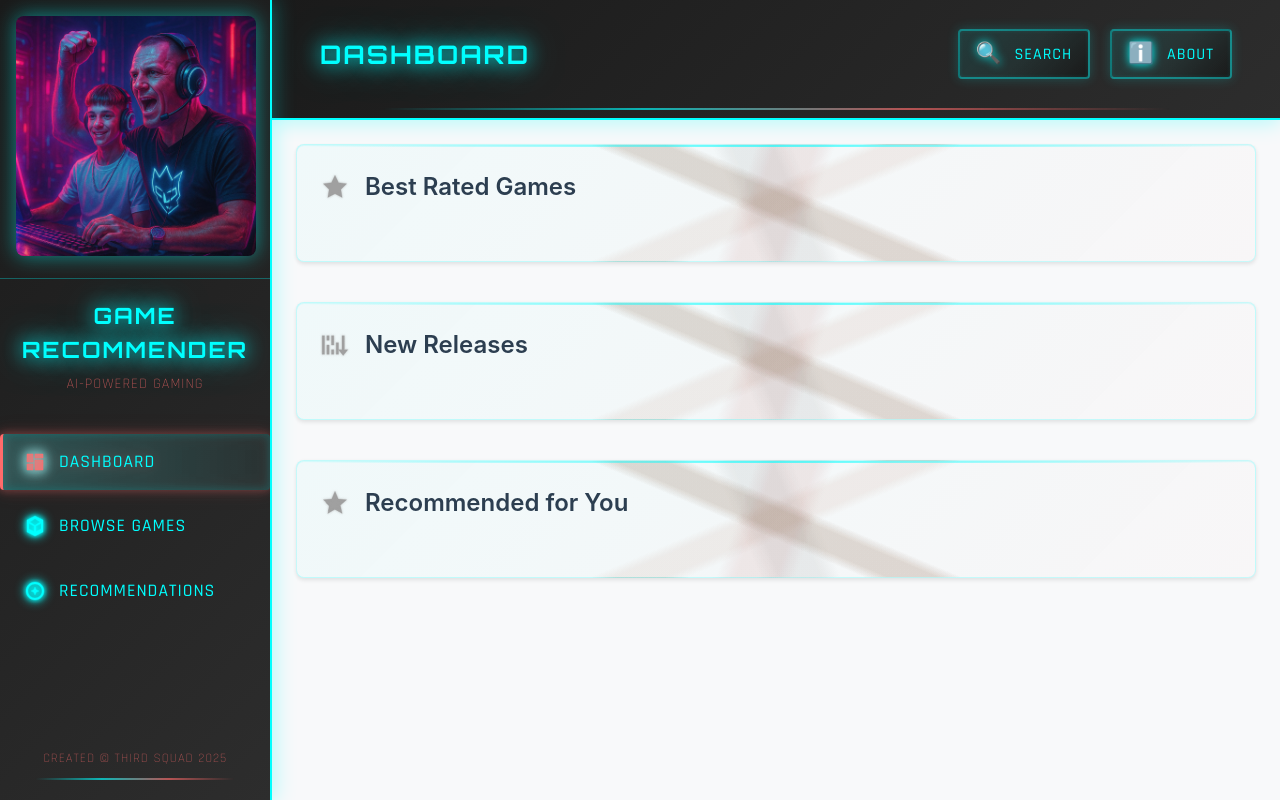
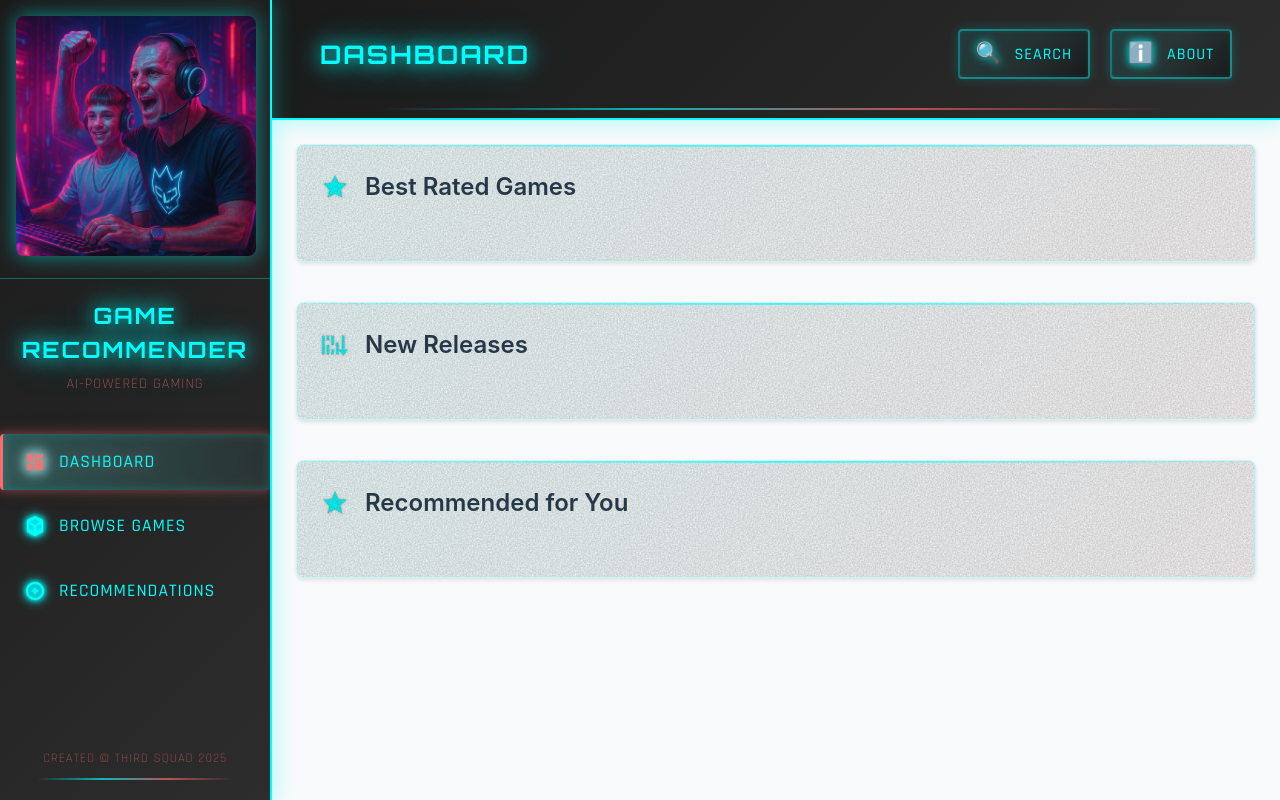
Before and after one commit to SviatoslavS-ui/Game-recomendations, a Spring app: page /pages/dashboard in a window 1280 px wide. Run offline with Thymeleaf, Linux system fonts and the light colour scheme; the template is opened without the code that fills it, so the values that code supplies are empty.

Commit message:
v0.9 everything there but recommend engine

```diff
--- a/src/main/resources/static/css/game-card.css
+++ b/src/main/resources/static/css/game-card.css
@@ -13,6 +13,21 @@
   position: relative; /* For pseudo-element positioning */
   margin: 5px; /* Add margin to prevent border clipping on hover */
   overflow: hidden; /* Ensure texture doesn't overflow rounded corners */
+  z-index: 1; /* Position above parent container */
+}
+
+/* Solid white background to block the noisy gradient */
+.game-card::after {
+  content: '';
+  position: absolute;
+  top: 0;
+  left: 0;
+  right: 0;
+  bottom: 0;
+  background-color: #ffffff; /* Fully opaque white */
+  border-radius: var(--radius-md);
+  pointer-events: none; /* Allow clicks to pass through */
+  z-index: 2; /* Above the noise layer (z-index: 1) */
 }
 
 /* Cyberpunk Texture Overlay */
@@ -30,7 +45,7 @@
   opacity: 0.45; /* Subtle texture overlay */
   border-radius: var(--radius-md);
   pointer-events: none; /* Allow clicks to pass through */
-  z-index: 1; /* Behind content */
+  z-index: 3; /* Above white background (z-index: 2), below content */
   transition: opacity 0.3s ease; /* Smooth opacity transitions */
 }
 
@@ -46,10 +61,12 @@
   opacity: 0.6;
 }
 
-/* Ensure all content appears above texture overlay */
+/* Content appears above background layers */
+
+/* Ensure all content appears above both background layers */
 .game-card > * {
   position: relative;
-  z-index: 2;
+  z-index: 4; /* Top layer - above both background and texture */
 }
 
 .game-image {
--- a/src/main/resources/static/css/game-details-modal.css
+++ b/src/main/resources/static/css/game-details-modal.css
@@ -77,16 +77,28 @@
 }
 
 #gameDetailsContent .game-title {
-    margin: 0.6rem 0 0.6rem 0;
+    margin: 0.6rem auto;
+    padding: 0.5rem 1.2rem 0.4rem;
     font-size: 1.5rem;
     color: var(--cyberpunk-cyan);
     font-family: var(--cyberpunk-font-primary);
     text-transform: uppercase;
-    letter-spacing: 2px;
+    letter-spacing: 1px;
     text-shadow: var(--glow-cyan-sm),
                  var(--glow-cyan-md),
                  var(--glow-cyan-lg);
     animation: glow 2s ease-in-out infinite alternate;
+    max-width: 100%;
+    word-wrap: break-word;
+    overflow-wrap: break-word;
+    box-sizing: border-box;
+    display: flex;
+    align-items: center;
+    justify-content: center;
+    line-height: 1;
+    border: none;
+    border-radius: var(--border-radius-sm);
+    height: auto;
 }
 
 #gameDetailsContent .game-meta {
--- a/src/main/resources/static/css/main.css
+++ b/src/main/resources/static/css/main.css
@@ -1,5 +1,6 @@
 /* Game Recommender - Main Stylesheet */
-
+@import "svg-filters.css";
+@import "utilities.css";
 /* CSS Custom Properties - Design System */
 :root {
   /* Layout Variables */
@@ -116,25 +143,36 @@ body {
 }
 
 section.game-section {
-  background:
-    linear-gradient(135deg, rgba(0, 255, 255, 0.03) 0%, rgba(255, 107, 107, 0.02) 100%),
-    linear-gradient(23deg, transparent 46%, rgba(139, 69, 19, 0.12) 48%, rgba(139, 69, 19, 0.12) 52%, transparent 54%),
-    linear-gradient(67deg, transparent 46%, rgba(105, 105, 105, 0.10) 48%, rgba(105, 105, 105, 0.10) 52%, transparent 54%),
-    linear-gradient(157deg, transparent 46%, rgba(160, 82, 45, 0.08) 48%, rgba(160, 82, 45, 0.08) 52%, transparent 54%),
-    linear-gradient(203deg, transparent 46%, rgba(128, 128, 128, 0.11) 48%, rgba(128, 128, 128, 0.11) 52%, transparent 54%),
-    linear-gradient(289deg, transparent 46%, rgba(165, 42, 42, 0.09) 48%, rgba(165, 42, 42, 0.09) 52%, transparent 54%),
-    #f8f9fa; /* Light base color */
-  border-radius: var(--radius-md);
+  background: linear-gradient(135deg, rgba(0, 255, 255, 0.05) 0%, rgba(255, 107, 107, 0.03) 100%), #f8f9fa;
+  border-radius: var(--border-radius-md);
   padding: var(--space-6);
   box-shadow:
     0 2px 4px rgba(0, 0, 0, 0.1),
     inset 0 1px 0 rgba(0, 255, 255, 0.1);
   border: 1px solid rgba(0, 255, 255, 0.2);
-  overflow: visible; /* Allow content to overflow for hover effects */
-  position: relative;
+  overflow: hidden;
 }
 
-section.game-section::before {
+/* Add these classes to your HTML: class="noise noise-cyberpunk" */
+/* Example: <section class="game-section noise noise-cyberpunk"> */
+
+/* Custom opacity override for game sections */
+section.game-section.noise::before {
+  opacity: 0.7; /* Increased from 0.5 to 0.7 for darker texture */
+  background-color: rgba(30, 30, 30, 0.7); /* Darker background tint */
+  border-radius: var(--border-radius-md);
+}
+
+/* Mobile optimization - replace noisy texture with simple gradient for game sections */
+@media (max-width: 768px) {
+  section.game-section.noise::before {
+    filter: none; /* Remove the SVG noise filter */
+    background: linear-gradient(135deg, rgba(45, 45, 45, 0.1) 0%, rgba(20, 20, 20, 0.05) 100%);
+    opacity: 0.7;
+  }
+}
+
+section.game-section::after {
   content: '';
   position: absolute;
   top: 0;
@@ -146,6 +184,7 @@ section.game-section::before {
     var(--cyberpunk-cyan) 50%,
     transparent 100%);
   opacity: 0.6;
+  z-index: 2;
 }
 
 .section-title {
--- a/src/main/resources/static/css/section-icons.css
+++ b/src/main/resources/static/css/section-icons.css
@@ -11,7 +11,7 @@
 .section-icon svg {
     width: 100%;
     height: 100%;
-    fill: #a0a0a0; /* light-gray */
+    fill: var(--cyberpunk-cyan);
     filter: drop-shadow(0 0 1px rgba(160, 160, 160, 0.5));
     transition: all 0.3s ease;
 }
--- /dev/null
+++ b/src/main/resources/static/css/svg-filters.css
@@ -0,0 +1,81 @@
+/* SVG Filter Utility Classes */
+
+/* Base noise class */
+.noise {
+    position: relative;
+}
+
+.noise::before {
+    content: "";
+    position: absolute;
+    top: 0;
+    left: 0;
+    width: 100%;
+    height: 100%;
+    opacity: 0.5; /* Increased from 0.3 to 0.5 for darker texture */
+    pointer-events: none;
+    z-index: 1;
+}
+
+/* Noise variations */
+.noise-basic::before {
+    filter: url(#noise);
+    background-color: transparent;
+}
+
+.noise-blur::before {
+    filter: url(#noiseBlur);
+    background-color: transparent;
+}
+
+.noise-cyberpunk::before {
+    filter: url(#cyberpunkGrain);
+    background-color: transparent;
+}
+
+.noise-subtle::before {
+    filter: url(#subtleGrain);
+    background-color: transparent;
+}
+
+/* Colored noise variations */
+.noise-dark::before {
+    background-color: rgba(0, 0, 0, 0.25); /* Increased from 0.1 to 0.25 for darker effect */
+}
+
+.noise-light::before {
+    background-color: rgba(255, 255, 255, 0.1);
+}
+
+.noise-cyan::before {
+    background-color: rgba(0, 255, 255, 0.05);
+}
+
+.noise-coral::before {
+    background-color: rgba(255, 107, 107, 0.35); /* Increased opacity from 0.05 to 0.15 */
+    filter: url(#coralNoise); /* Using a custom filter for coral noise */
+}
+
+/* Noise + gradient combinations */
+.noise-gradient-dark::before {
+    background: linear-gradient(135deg, rgba(0, 0, 0, 0.2) 0%, rgba(0, 0, 0, 0.05) 100%);
+}
+
+.noise-gradient-cyberpunk::before {
+    background: linear-gradient(135deg, rgba(0, 255, 255, 0.1) 0%, rgba(255, 107, 107, 0.1) 100%);
+}
+
+/* Z-index control */
+.noise-behind {
+    z-index: -1;
+}
+
+.noise-front {
+    z-index: 1;
+}
+
+/* Content positioning */
+.noise-content {
+    position: relative;
+    z-index: 2;
+}
--- a/src/main/resources/static/js/about-modal.js
+++ b/src/main/resources/static/js/about-modal.js
@@ -53,6 +53,19 @@ function openAboutModal(title, imageUrl, text) {
     document.getElementById('aboutModal').classList.remove('hidden');
     document.body.style.overflow = 'hidden';
     displayAboutModalContent({ title, imageUrl, text });
+
+    // Force SVG filter reapplication when modal becomes visible
+    const contentContainer = document.querySelector('.content-container.noise');
+    if (contentContainer) {
+        // Trigger reflow to ensure filter is applied correctly
+        void contentContainer.offsetWidth;
+
+        // Force filter reapplication by briefly toggling a class
+        contentContainer.classList.add('filter-refresh');
+        setTimeout(() => {
+            contentContainer.classList.remove('filter-refresh');
+        }, 50);
+    }
 }
 
 function displayAboutModalContent(modalData) {
--- a/src/main/resources/templates/fragments/about-modal.html
+++ b/src/main/resources/templates/fragments/about-modal.html
@@ -29,7 +29,7 @@
                                 <img id="aboutModalImage" class="main-image" src="images/about.jpg" alt="Modal image">
                             </div>
 
-                            <div class="content-container">
+                            <div class="content-container noise noise-coral">
                                 <div class="content-text" id="aboutModalText">
                                     <!-- Text content will be inserted here -->
                                 </div>
--- /dev/null
+++ b/src/main/resources/templates/fragments/svg-filters.html
@@ -0,0 +1,55 @@
+<!-- SVG Filters Fragment -->
+<div th:fragment="svgFilters" xmlns:th="http://www.thymeleaf.org">
+<svg xmlns="http://www.w3.org/2000/svg" style="width:0;height:0;position:absolute;" aria-hidden="true">
+  <!-- Noise Filter -->
+  <filter id="noise">
+    <feTurbulence type="fractalNoise" baseFrequency="0.65" numOctaves="3" stitchTiles="stitch" />
+    <feColorMatrix type="matrix" values="0 0 0 0 0, 0 0 0 0 0, 0 0 0 0 0, 0 0 0 0.3 0" />
+  </filter>
+
+  <!-- Noise + Blur Filter -->
+  <filter id="noiseBlur">
+    <feTurbulence type="fractalNoise" baseFrequency="0.65" numOctaves="3" stitchTiles="stitch" />
+    <feColorMatrix type="matrix" values="0 0 0 0 0, 0 0 0 0 0, 0 0 0 0 0, 0 0 0 0.3 0" />
+    <feGaussianBlur stdDeviation="0.5" />
+  </filter>
+
+  <!-- Cyberpunk Grain Filter - Enhanced for visibility -->
+  <filter id="cyberpunkGrain">
+    <feTurbulence type="fractalNoise" baseFrequency="0.4" numOctaves="5" stitchTiles="stitch" />
+    <feColorMatrix type="matrix" values="0 0 0 0 0, 0 0 0 0 0, 0 0 0 0 0, 0 0 0 0.6 0" />
+    <feComponentTransfer>
+      <feFuncR type="linear" slope="0.9" intercept="0.1" />
+      <feFuncG type="linear" slope="0.9" intercept="0.1" />
+      <feFuncB type="linear" slope="0.9" intercept="0.1" />
+    </feComponentTransfer>
+  </filter>
+
+  <!-- Subtle Grain Filter -->
+  <filter id="subtleGrain">
+    <feTurbulence type="fractalNoise" baseFrequency="0.5" numOctaves="2" stitchTiles="stitch" />
+    <feColorMatrix type="matrix" values="0 0 0 0 0, 0 0 0 0 0, 0 0 0 0 0, 0 0 0 0.15 0" />
+  </filter>
+
+  <!-- Custom Coral Noise Filter with larger nodes - enhanced version -->
+  <filter id="coralNoise" x="0%" y="0%" width="100%" height="100%">
+    <!-- Using a much lower baseFrequency for larger noise nodes -->
+    <feTurbulence type="fractalNoise" baseFrequency="0.08" numOctaves="3" seed="5" stitchTiles="stitch" />
+
+    <!-- Enhanced color matrix for stronger coral effect -->
+    <feColorMatrix type="matrix" values="1 0 0 0 0.4, 0 0.1 0 0 0, 0 0 0.1 0 0, 0 0 0 1 0" />
+
+    <!-- Stronger color adjustments for more visible effect -->
+    <feComponentTransfer>
+      <feFuncR type="linear" slope="1.8" intercept="0.2" />
+      <feFuncG type="linear" slope="0.1" intercept="0" />
+      <feFuncB type="linear" slope="0.1" intercept="0" />
+    </feComponentTransfer>
+
+    <!-- Adding contrast to make the noise pattern more visible -->
+    <feComponentTransfer>
+      <feFuncR type="gamma" amplitude="1.2" exponent="1.2" offset="0" />
+    </feComponentTransfer>
+  </filter>
+</svg>
+</div>
--- a/src/main/resources/templates/pages/dashboard.html
+++ b/src/main/resources/templates/pages/dashboard.html
@@ -19,13 +19,14 @@
     <link rel="icon" type="image/svg+xml" th:href="@{/icons/favicon.svg}">
 </head>
 <body>
+    <div th:replace="~{fragments/svg-filters :: svgFilters}"></div>
     <div class="app-container">
         <div th:replace="~{fragments/sidebar :: sidebar(activePage='dashboard')}"></div>
         <div th:replace="~{fragments/header :: header(pageTitle='Dashboard')}"></div>
 
         <main class="main-content">
             <div class="game-sections">
-                <section class="game-section">
+                <section class="game-section noise noise-basic">
                     <h2 class="section-title">
                         <span class="section-icon">
                             <svg viewBox="0 0 24 24" xmlns="http://www.w3.org/2000/svg">
@@ -42,7 +43,7 @@
                         </div>
                     </div>
                 </section>
-                <section class="game-section">
+                <section class="game-section noise noise-basic">
                     <h2 class="section-title">
                         <span class="section-icon">
                             <svg viewBox="0 0 24 24" xmlns="http://www.w3.org/2000/svg">
@@ -59,7 +60,7 @@
                         </div>
                     </div>
                 </section>
-                <section class="game-section">
+                <section class="game-section noise noise-basic">
                     <h2 class="section-title">
                         <span class="section-icon">
                             <svg viewBox="0 0 24 24" xmlns="http://www.w3.org/2000/svg">
--- a/src/main/resources/templates/pages/games.html
+++ b/src/main/resources/templates/pages/games.html
@@ -21,12 +21,13 @@
 </head>
 
 <body>
+    <div th:replace="~{fragments/svg-filters :: svgFilters}"></div>
     <div class="app-container">
         <div th:replace="~{fragments/sidebar :: sidebar(activePage='games')}"></div>
         <div th:replace="~{fragments/header :: header(pageTitle='All Games')}"></div>
         <main class="main-content">
             <div class="games-container">
-                <section class="game-section">
+                <section class="game-section noise noise-basic">
                     <h2 class="section-title">
                         <span class="section-icon">
                             <svg viewBox="0 0 24 24" xmlns="http://www.w3.org/2000/svg">
```
Also changed, not shown: other parts of src/main/resources/static/css/main.css (+26 -0 lines), src/main/resources/static/css/about-modal.css (+29 -1 lines), src/main/resources/static/css/utilities.css (added, +89 -0 lines), src/main/resources/static/css/variables.css (+0 -77 lines), README.md.
